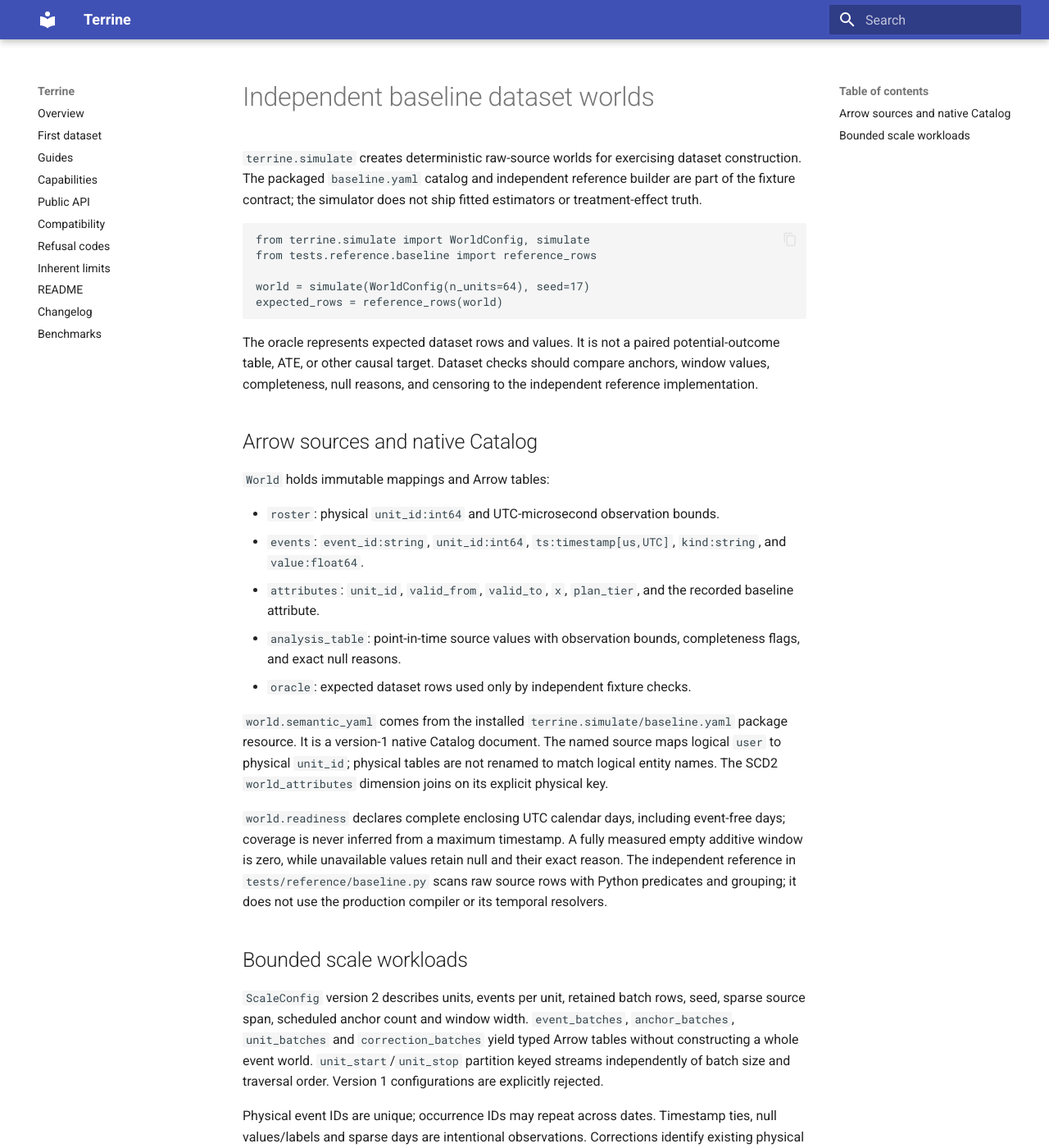
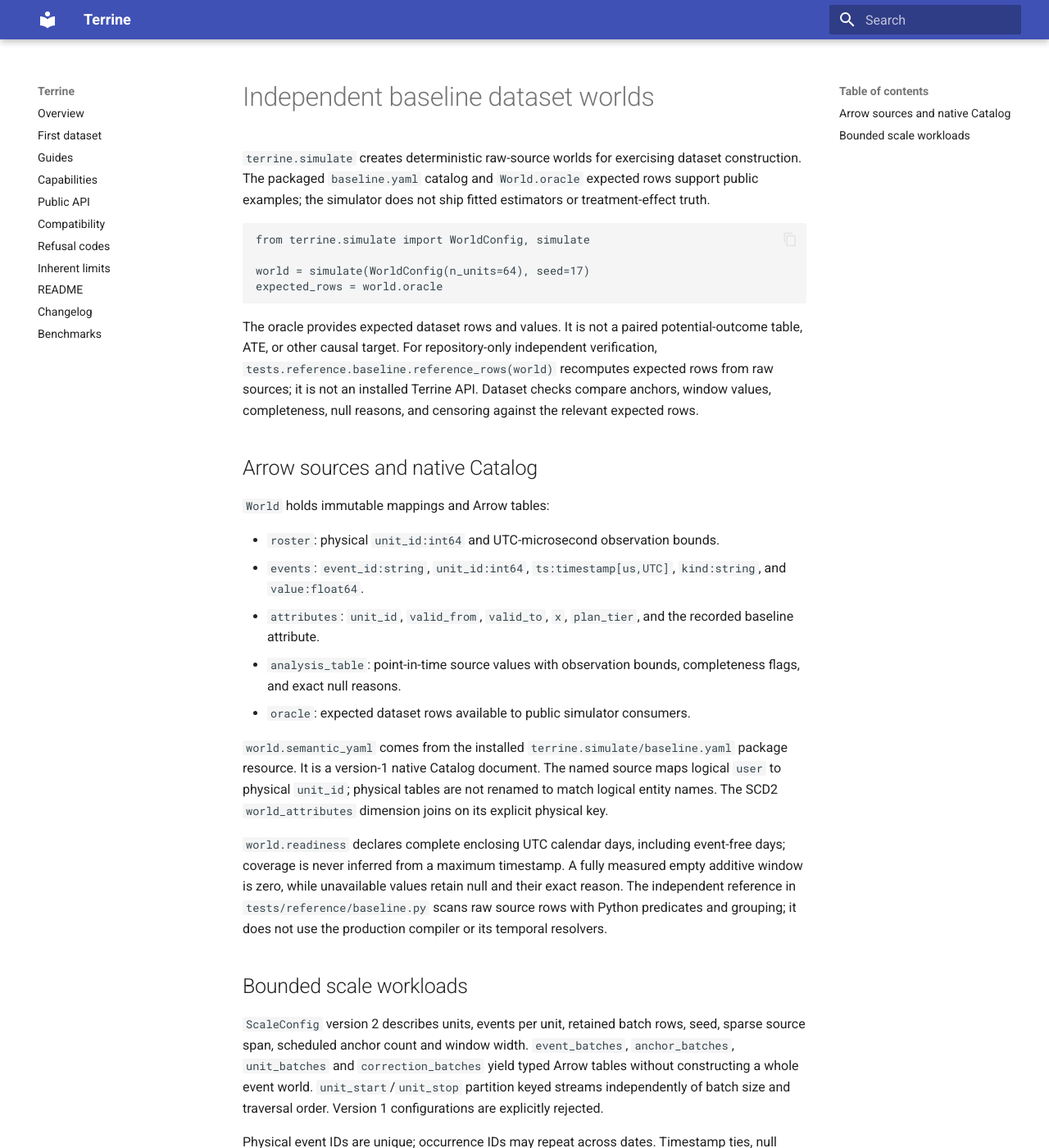
Before and after one commit to kylejcaron/terrine, an MkDocs documentation site: the page built from docs/guides/synthetic-worlds.md, in a window 1280 px wide and 1400 px high. Shown: the whole window at 82% size. Built offline with MkDocs 1.6.1 and Material for MkDocs 9.7.7, drawn with Linux system fonts in a browser that asks for light colours.

Commit message:
docs: make dataset workflows safer to follow

````diff
--- a/docs/guides/synthetic-worlds.md
+++ b/docs/guides/synthetic-worlds.md
@@ -1,22 +1,23 @@
 # Independent baseline dataset worlds
 
 `terrine.simulate` creates deterministic raw-source worlds for exercising dataset
-construction. The packaged `baseline.yaml` catalog and independent reference
-builder are part of the fixture contract; the simulator does not ship fitted
-estimators or treatment-effect truth.
+construction. The packaged `baseline.yaml` catalog and `World.oracle` expected
+rows support public examples; the simulator does not ship fitted estimators or
+treatment-effect truth.
 
 ```python
 from terrine.simulate import WorldConfig, simulate
-from tests.reference.baseline import reference_rows
 
 world = simulate(WorldConfig(n_units=64), seed=17)
-expected_rows = reference_rows(world)
+expected_rows = world.oracle
 ```
 
-The oracle represents expected dataset rows and values. It is not a paired
-potential-outcome table, ATE, or other causal target. Dataset checks should
-compare anchors, window values, completeness, null reasons, and censoring to the
-independent reference implementation.
+The oracle provides expected dataset rows and values. It is not a paired
+potential-outcome table, ATE, or other causal target. For repository-only
+independent verification, `tests.reference.baseline.reference_rows(world)`
+recomputes expected rows from raw sources; it is not an installed Terrine API.
+Dataset checks compare anchors, window values, completeness, null reasons, and
+censoring against the relevant expected rows.
 
 ## Arrow sources and native Catalog
 
@@ -29,7 +30,7 @@
   recorded baseline attribute.
 - `analysis_table`: point-in-time source values with observation bounds,
   completeness flags, and exact null reasons.
-- `oracle`: expected dataset rows used only by independent fixture checks.
+- `oracle`: expected dataset rows available to public simulator consumers.
 
 `world.semantic_yaml` comes from the installed
 `terrine.simulate/baseline.yaml` package resource. It is a version-1 native
````
Also changed, not shown: CHANGELOG.md (+2 -0 lines), README.md (+43 -34 lines), docs/guides/capabilities.md (+9 -9 lines), docs/guides/common-stack-interop.md (+14 -1 lines), docs/guides/first-dataset.md (+16 -4 lines), docs/guides/ml-staging.md (+17 -3 lines), 2 other files.
